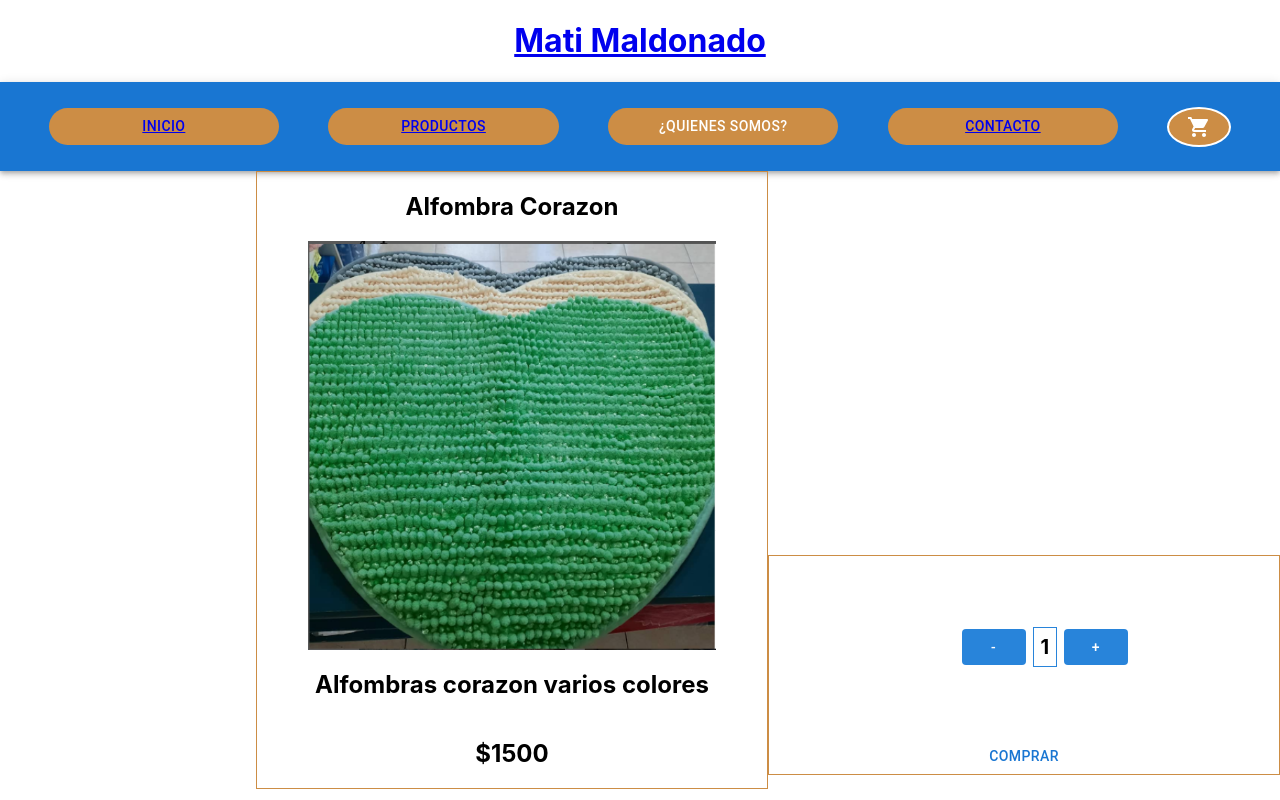
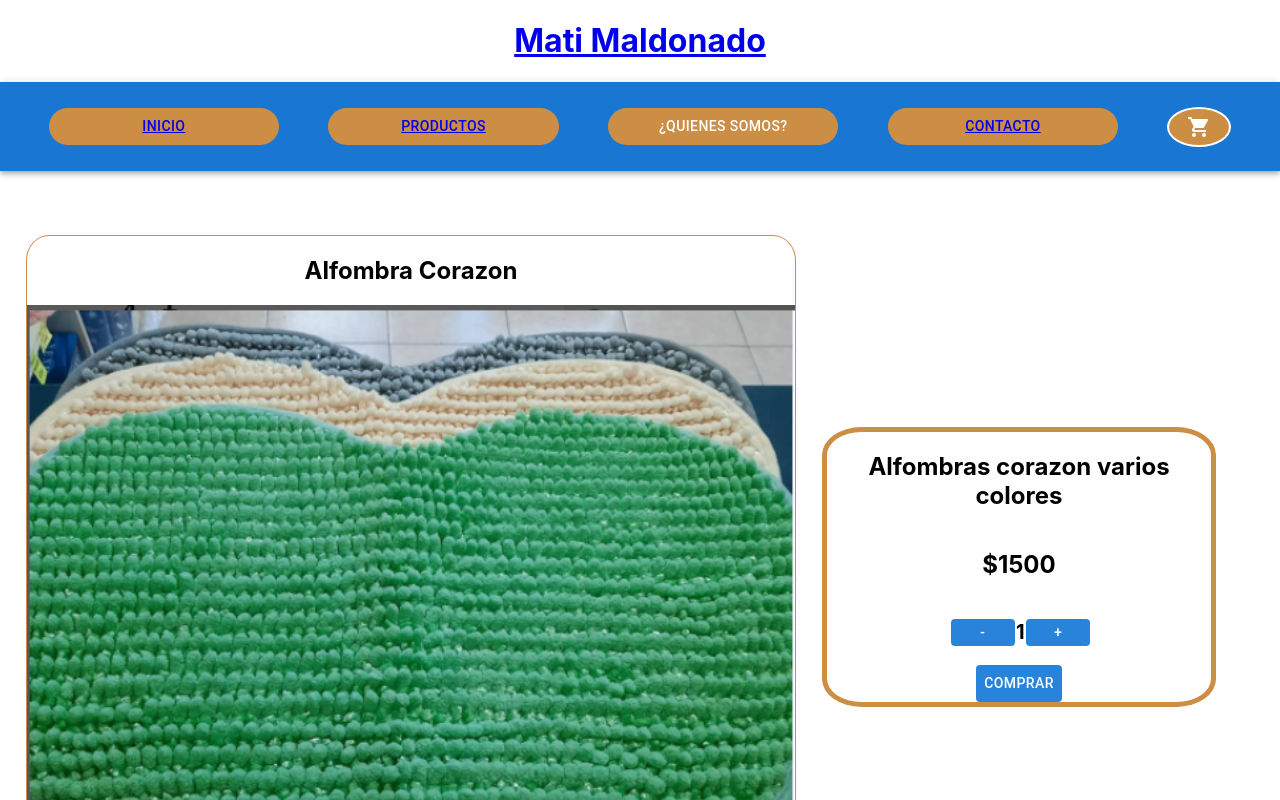
Before and after one commit to matimaldonado/React, a React (Create React App) app in the folder matias-maldonado/: page /Productos/Pdt1 in a window 1280 px wide. Shown: the top 800 px of the page. Built offline with nearby package versions, Linux system fonts and the light colour scheme.

Commit message:
Carga de categorias

```diff
--- a/matias-maldonado/src/Componentes/Card/Card.css
+++ b/matias-maldonado/src/Componentes/Card/Card.css
@@ -1,6 +1,7 @@
 #imagenCard{
-width: 300px;
+width: 100% ;
 height: 200px;
+margin: auto;
 }
 
 .card-item{
@@ -30,24 +31,31 @@ span{
     display: flex;
     flex-direction: row;
     align-items: center;
-    padding: 10%;
+    margin: auto;
 }
 
 #botonMas{
     background-color: rgb(40, 132, 218);
     color: white;
-    margin: 5%;
+    padding: 1%;
 }
 
 #botonMenos{
     background-color: rgb(40, 132, 218);
     color: white;
-    margin: 5%;
+    padding: 1%;
 }
 
 #Cantidad{
     font-size: 20px;
     font-weight: bold;
-    border: solid 1px rgb(40, 132, 218);
-    padding: 5%;
+    padding: 1%;
 }
+
+#botonComprar{
+    background-color: rgb(40, 132, 218);
+    color: white;
+    border-bottom: 20%;
+    flex-direction: flex ;
+    margin: auto;
+}
--- a/matias-maldonado/src/Componentes/Card/ItemComprar.js
+++ b/matias-maldonado/src/Componentes/Card/ItemComprar.js
@@ -13,7 +13,7 @@ import "./Card.css"
         return(
             <>
             <div>
-                <Button onClick = {Compra} >Comprar</Button>
+                <Button id="botonComprar" onClick = {Compra} >Comprar</Button>
             </div>
             </>
         )
--- a/matias-maldonado/src/Componentes/Detalle prod/ItemDetail.js
+++ b/matias-maldonado/src/Componentes/Detalle prod/ItemDetail.js
@@ -7,14 +7,17 @@ console.log(prod)
     return(
 <>
 <div id="detalle">
+
   <div id="Itemdetalle">
     <h2>{prod.tipo}</h2>
     <img src={`../${prod.imagen}`}/>
+
+  </div>
+  <div id="botonesdetalle">
     <h2>{prod.descripcion}</h2>
     <h2>{prod.precio}</h2>
-</div>
-<div id="botonesdetalle">
     <Contador cantidad = {prod.stock}/>
+
   </div>
 </div>
 </>
--- a/matias-maldonado/src/Componentes/Detalle prod/ItemDetalle.css
+++ b/matias-maldonado/src/Componentes/Detalle prod/ItemDetalle.css
@@ -4,26 +4,30 @@
 }
 #Itemdetalle{
     border: solid 1px rgb(204, 141, 69);
-    width: 50%;
-    height: 50%;
+    width: 60%;
+    height: 80%;
     display: flex;
     flex-direction: column;
     align-items: center;
-    margin-left: 20%;
+    margin: auto;
+    border-radius: 3%;
+    margin-top: 5%;
 }
 
 #Itemdetalle img{
-    width: 80%;
-    height: 60%;
+    width: 100%;
+    height: 100%;
 }
 
 #botonesdetalle{
     display: flex;
     flex-direction: column;
-    align-items: center;
-    margin-top: 30%;
-    border: solid 1px rgb(204, 141, 69) ;
-    width: 50%;
-    height: 50%;
+    justify-content: center;
+    margin-top: 20%;
+    border: solid 5px rgb(204, 141, 69) ;
+    border-radius: 10%;
+    width: 30%;
+    margin-right: 5%;
+    height: 30%;
 
 }
--- a/matias-maldonado/src/Componentes/Pages/Productos.js
+++ b/matias-maldonado/src/Componentes/Pages/Productos.js
@@ -11,21 +11,21 @@ const ProductoList = ()=>{
 
 
      useEffect( () => {
-         setProducts([])
+
         console.log("categoria;" , category)
-        tomarProductos()
+        tomarProducto()
        .then((response)=>{
         filtroCategoria(response)
               })
      },[category])
 
-     const tomarProductos = () => {
+     const tomarProducto = () => {
         return new Promise ((resolve,reject) => {
 
             resolve(Productos)})}
 
-     const filtroCategoria = (array) =>{
-         return array.map((item)=>{
+     const filtroCategoria = () =>{
+         return products.map((item)=>{
              if(item.category == category){
                  return setProducts(products =>[...products, item])
              }
@@ -33,7 +33,9 @@ const ProductoList = ()=>{
      }
 
       return(
+     console.log(filtroCategoria),
      <>
+
       <h1>Nuestras Ofertas</h1>
       <ItemList products = {products}/>
      </>
```
Lines whose indentation alone changed are shown as unchanged.
